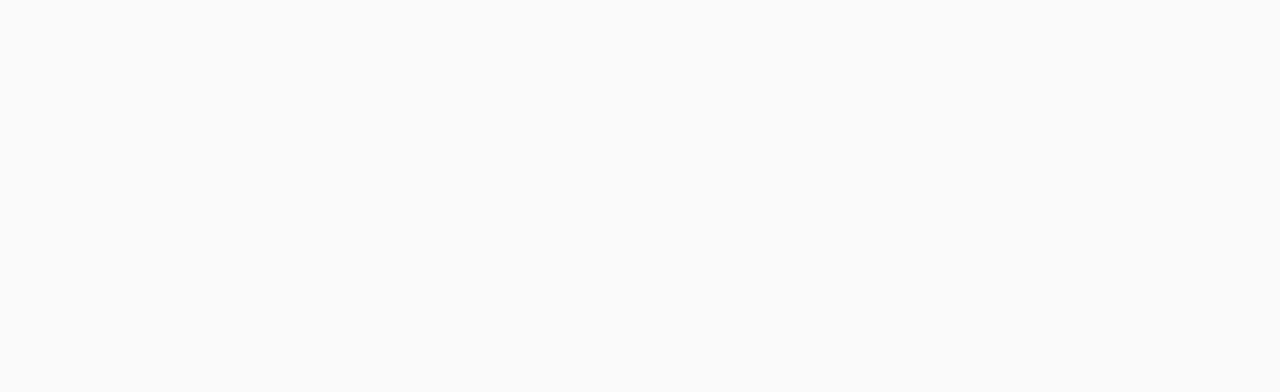
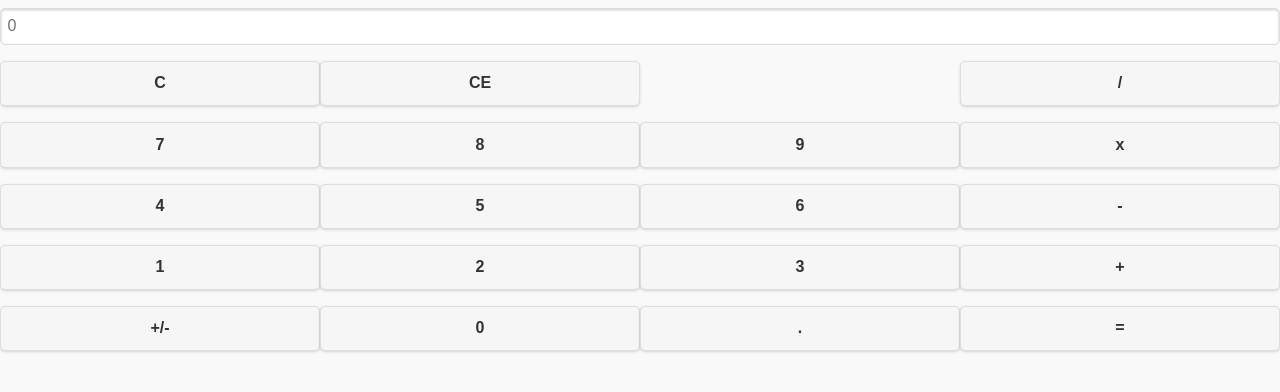
Before and after one commit to MikeMeissner/MobileCalculator, a website: page index.html in a window 1280 px wide. Drawn offline with Linux system fonts and the light colour scheme.

Commit message:
added buttons

```diff
--- a/index.html
+++ b/index.html
@@ -8,7 +8,33 @@
         <link rel="stylesheet" href="\Scripts\lib\jquery-mobile-bower\css\jquery.mobile-1.4.5.min.css"
     </head>
     <body>
-        <div id="home"></div>
+
+      <div class="ui-grid-a">
+        <input type="text" name="output" placeholder="0">
+      </div>
+
+      <div class="ui-grid-c" >
+        <div class="ui-block-a"><button>C</button></div>
+        <div class="ui-block-b"><button>CE</button></div>
+        <div class="ui-block-c"></div>
+        <div class="ui-block-d"><button>/</button></div>
+        <div class="ui-block-a"><button>7</button></div>
+        <div class="ui-block-b"><button>8</button></div>
+        <div class="ui-block-c"><button>9</button></div>
+        <div class="ui-block-d"><button>x</button></div>
+        <div class="ui-block-a"><button>4</button></div>
+        <div class="ui-block-b"><button>5</button></div>
+        <div class="ui-block-c"><button>6</button></div>
+        <div class="ui-block-d"><button>-</button></div>
+        <div class="ui-block-a"><button>1</button></div>
+        <div class="ui-block-b"><button>2</button></div>
+        <div class="ui-block-c"><button>3</button></div>
+        <div class="ui-block-d"><button>+</button></div>
+        <div class="ui-block-a"><button>+/-</button></div>
+        <div class="ui-block-b"><button>0</button></div>
+        <div class="ui-block-c"><button>.</button></div>
+        <div class="ui-block-d"><button>=</button></div>
+      </div>
 
         <!-- JavaScript Section -->
         <script src="\Scripts\lib\jquery\dist\jquery.min.js"></script>
```
